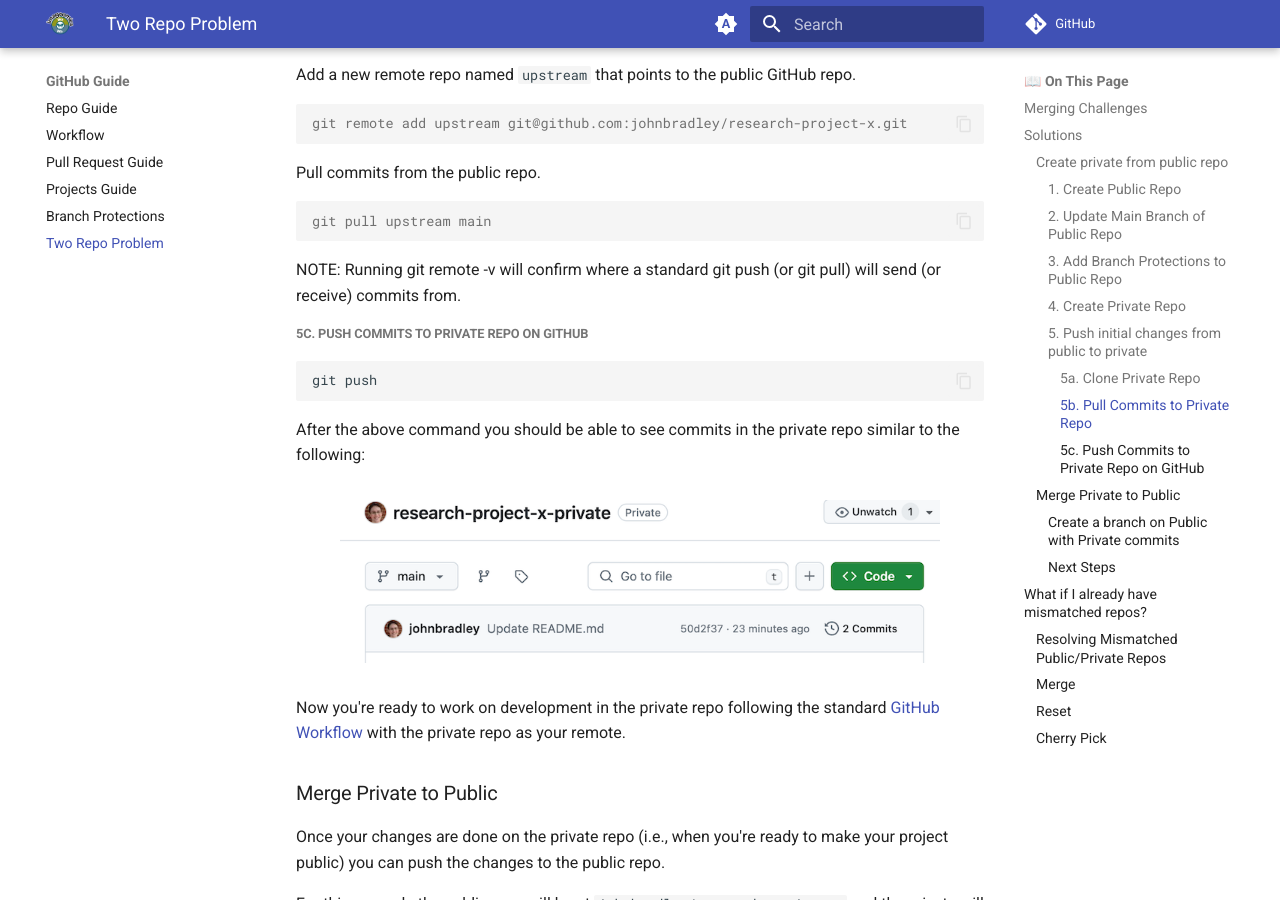
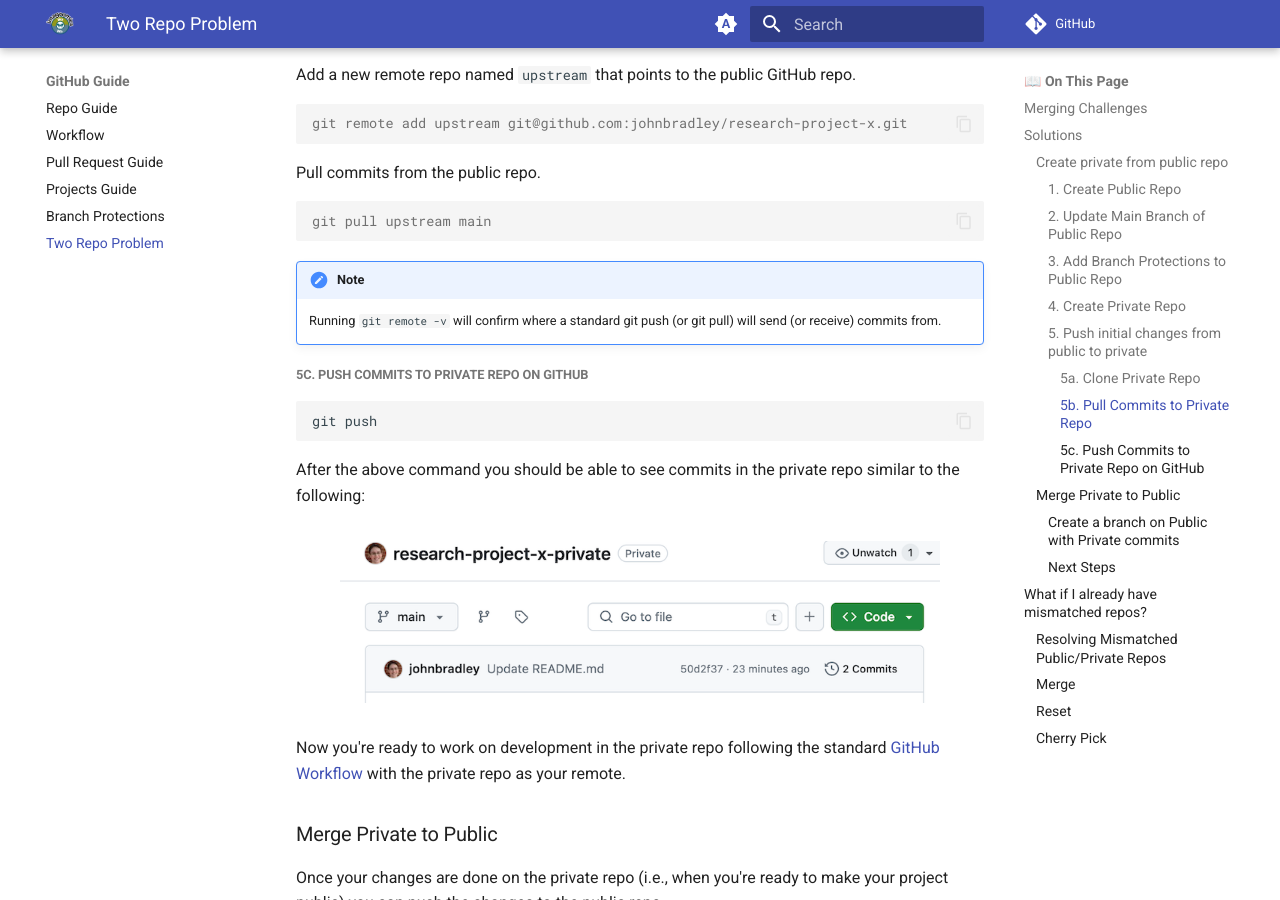
Before and after one commit to akashgunjegaon/Collaborative-distributed-science-guide, an MkDocs documentation site: the page built from docs/wiki-guide/Two-Repo-Problem.md, in a window 1280 px wide and 900 px high, scrolled down 3020 px. Built offline with MkDocs 1.6.1 and Material for MkDocs 9.7.7, drawn with Linux system fonts in a browser that asks for light colours; comment, search, counter and statistics services are not loaded; part of the change alters nothing that is shown.

````diff
--- a/docs/wiki-guide/Two-Repo-Problem.md
+++ b/docs/wiki-guide/Two-Repo-Problem.md
@@ -110,7 +110,8 @@ Pull commits from the public repo.
 git pull upstream main
 ```
 
-NOTE: Running git remote -v will confirm where a standard git push (or git pull) will send (or receive) commits from.
+!!! note "Note"
+    Running `git remote -v` will confirm where a standard git push (or git pull) will send (or receive) commits from.
 
 
 ##### 5c. Push Commits to Private Repo on GitHub
````
